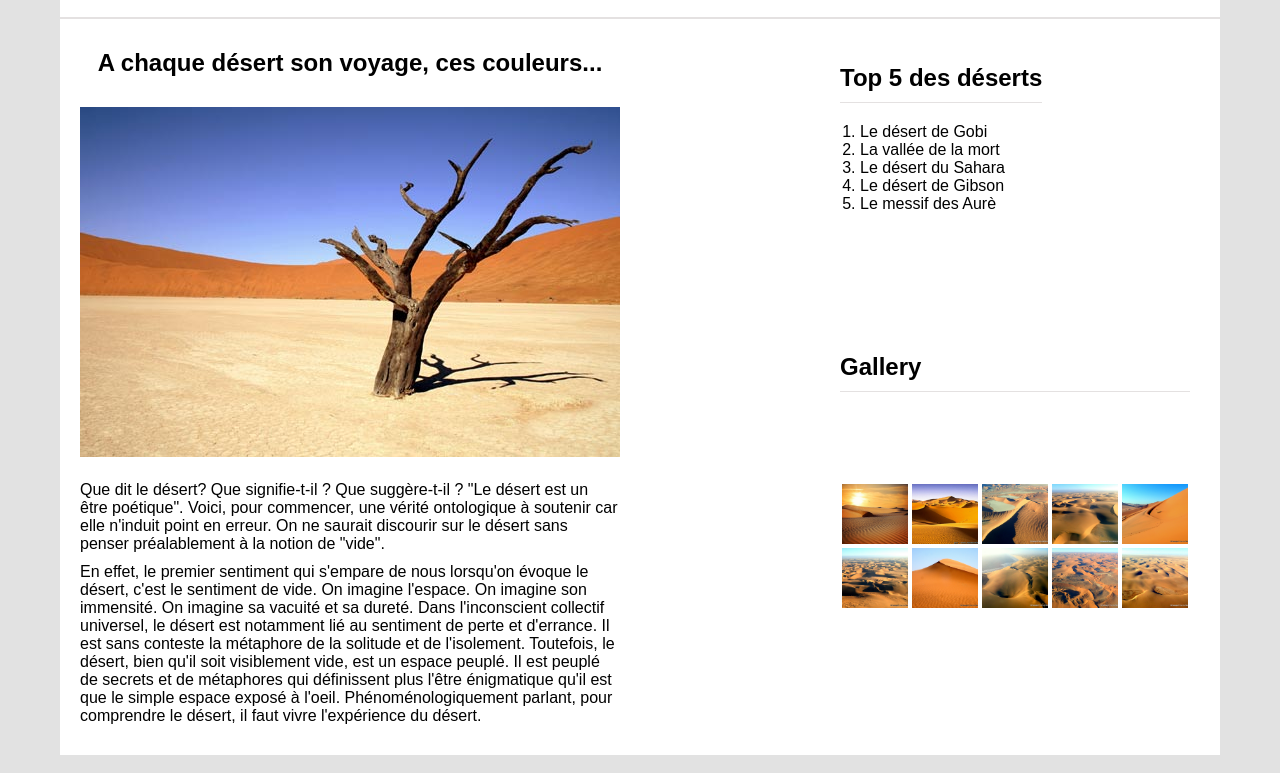
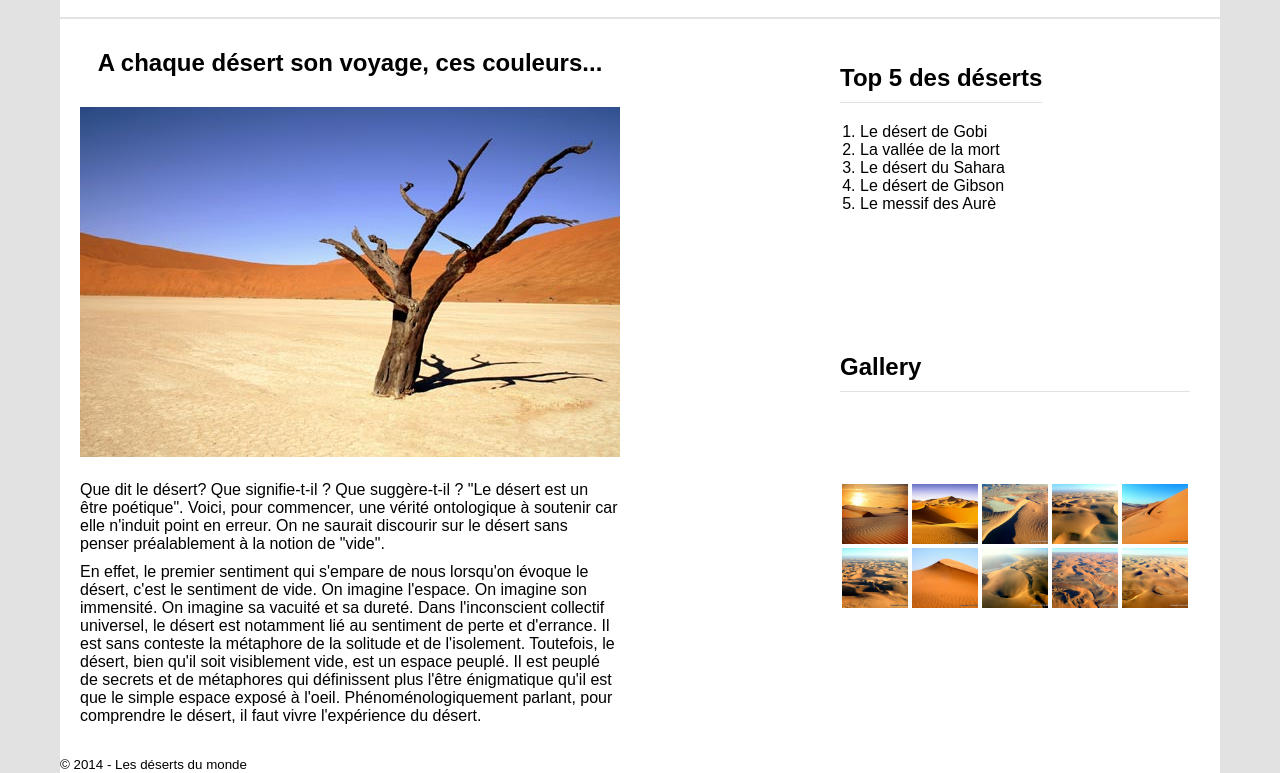
Before and after one commit to KaynoxDev/Devoir-Supp-DesertDuMonde-, a plain HTML site: page index.html in a window 1280 px wide. Shown: the part 113-886 px from the top of the page. Drawn offline with Linux system fonts and the light colour scheme.

Commit message:
structure footer html

```diff
--- a/index.html
+++ b/index.html
@@ -107,7 +107,7 @@
 
     <footer>
 
-
+        <small>© 2014 - Les déserts du monde</small>
     </footer>
   </body>
 </html>
```
Also changed, not shown: assets/css/style.css (line endings or trailing spaces).
